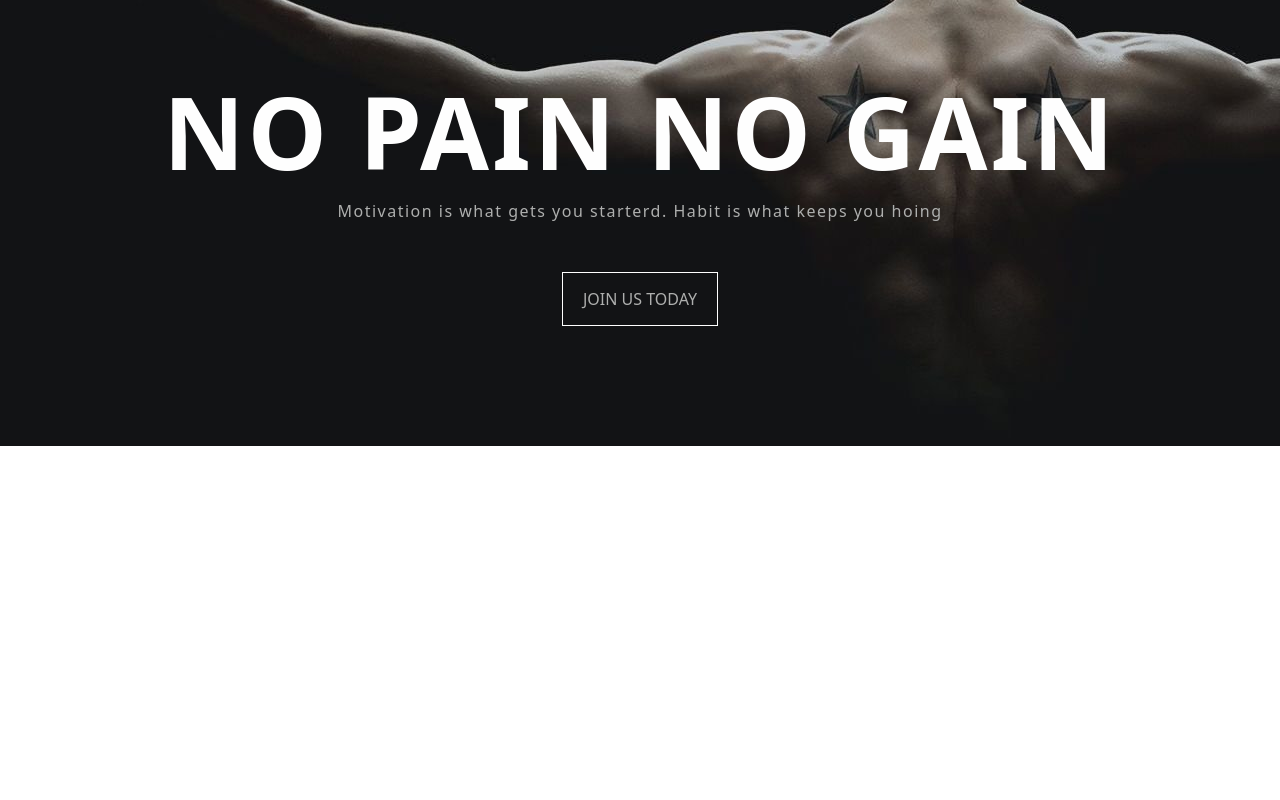
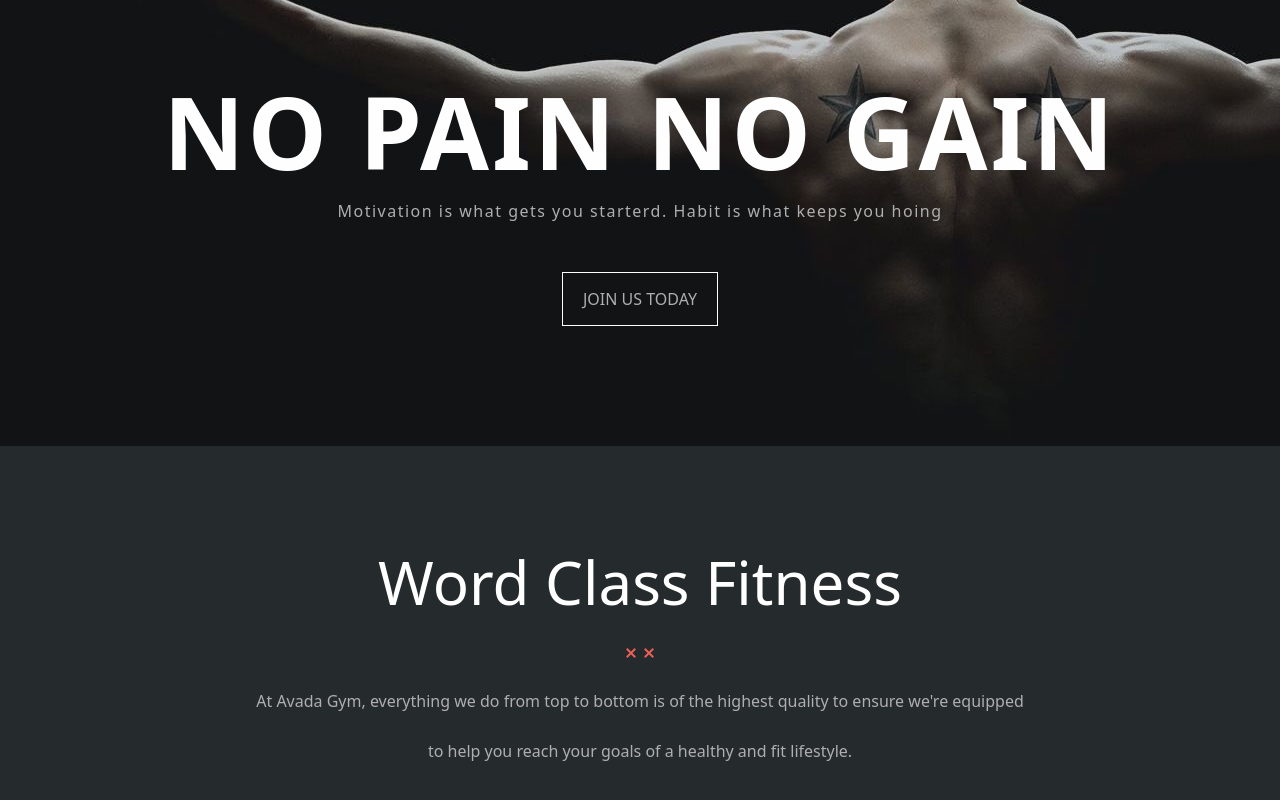
Before and after one commit to EngeneerProgram/proj-html-vuejs, a Vue app: page / in a window 1280 px wide. Shown: the part 354-1154 px from the top of the page. Before the commit the page ends 800 px from the top, so only its background shows below. Built offline with nearby package versions, Linux system fonts and the light colour scheme.

Commit message:
section world class fitness implemented

```diff
--- /dev/null
+++ b/src/components/ClassFitnessComponent.vue
@@ -0,0 +1,43 @@
+<template>
+    <div class="container-fluid container-gym">
+        <div class="container spaceof  text-center ">
+            <h2 class="white">Word Class Fitness</h2>
+            <span><img src="../assets/img/divider-xx-red.png" alt=""></span>
+            <div class="div">
+                <p class="description">
+                    At Avada Gym, everything we do
+                    from top to bottom is of the highest quality to ensure we're
+                    equipped <br> to help you reach your goals of a healthy and fit lifestyle.
+                </p>
+            </div>
+        </div>
+    </div>
+</template>
+
+
+<script>
+export default {
+    name: "ClassFitnessComponent",
+}
+</script>
+
+
+<style lang="scss" scoped>
+.container-gym{
+    padding:100px;
+    background-color:#252a2d;
+
+
+}
+.spaceof{
+    line-height: 50px;
+}
+.white{
+        color:white;
+        font-size: 60px;
+    }
+
+    .description{
+        color:#aeafae;
+    }
+</style>
--- a/src/components/MainComponent.vue
+++ b/src/components/MainComponent.vue
@@ -1,6 +1,6 @@
 <template>
 <div class="main">
-    <div class="container-fluid d-flex justify-content-center align-content-center">
+    <div class="container-fluid jumbotron d-flex justify-content-center align-content-center">
             <div class="container-header">
 
                 <HeaderComponent/>
@@ -13,10 +13,12 @@
                     </div>
                 </div>
             </div>
+    </div>
+
+                <ClassFitnessComponent/>
 
 
 
-    </div>
 
 </div>
 </template>
@@ -26,19 +28,21 @@
 
 <script>
 import HeaderComponent from "./HeaderComponent.vue"
+import ClassFitnessComponent from "./ClassFitnessComponent.vue"
 export default {
    name: "MainComponent",
    components:{
-       HeaderComponent,
-   }
+    HeaderComponent,
+    ClassFitnessComponent
+}
 }
 </script>
 
 
 <style lang="scss" scoped>
 .container-fluid{
-    height: 100vh;
-    background-image: url("../assets/img/home-banner.jpg");
+
+
 
     .container-header{
         width: 1650px;
@@ -73,4 +77,9 @@ export default {
     }
 
 }
+
+.jumbotron{
+    background-image: url("../assets/img/home-banner.jpg");
+    height: 100vh;
+}
 </style>
```
Also changed, not shown: src/assets/style.scss (line endings or trailing spaces).
